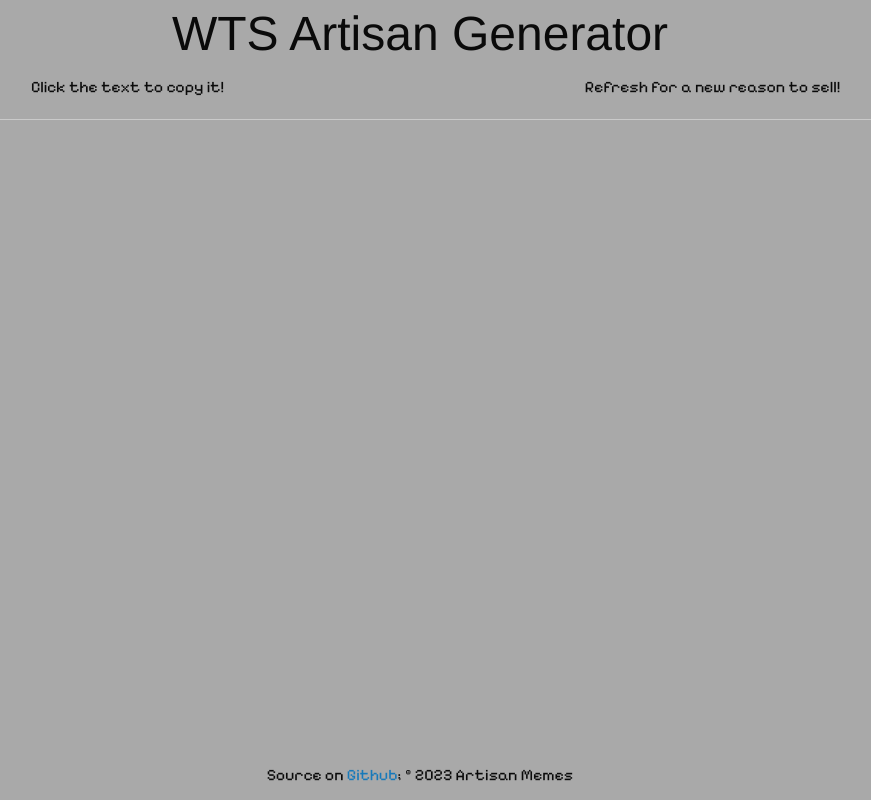
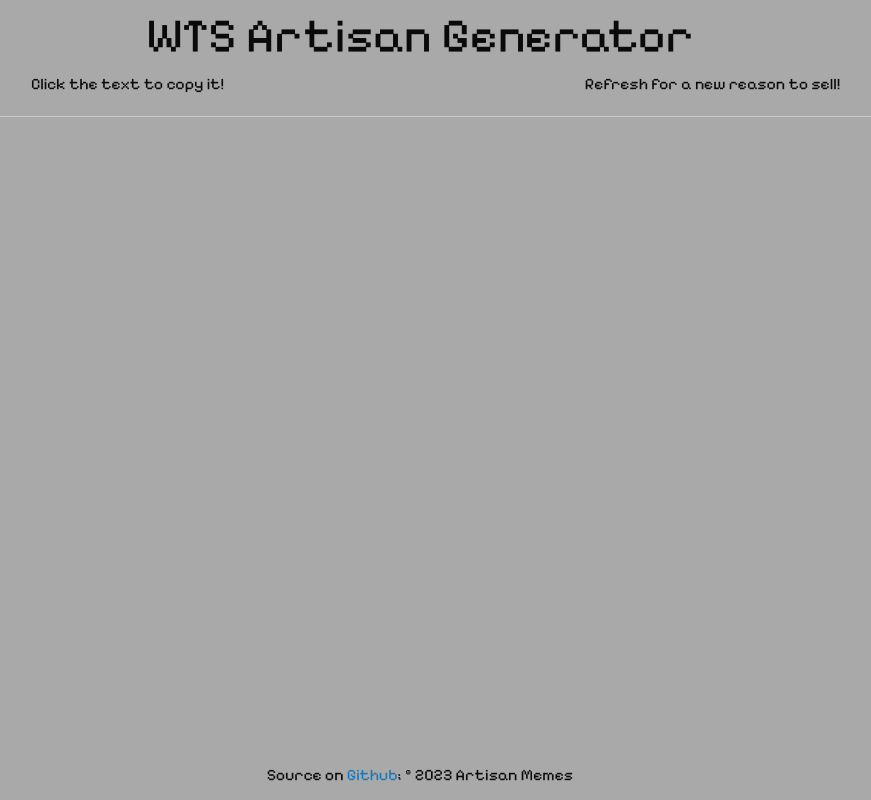
Before and after one commit to artisanmemes/wtsgenerator, a plain HTML site: page index.html in a window 1280 px wide. Shown: the whole page, without its empty margins (220-1091 px from the left). Drawn offline with nearby package versions, Linux system fonts and the light colour scheme; no server answers.

Commit message:
oke I pull

```diff
--- a/index.html
+++ b/index.html
@@ -20,7 +20,7 @@
 
 <body>
     <div class="grid-container">
-        <h1 class="text-center">WTS Artisan Generator</h1>
+        <div class="bigger text-center">WTS Artisan Generator</div>
         <div class="grid-x text-center">
             <div class="cell small-6">
                 Click the text to copy it!
--- a/public/css/style.css
+++ b/public/css/style.css
@@ -8,6 +8,12 @@ body {
     font-family: 'Pixelify Sans';
     font-size: 2rem
 }
+
+.bigger {
+    font-family: 'Pixelify Sans';
+    font-size: 3rem
+}
+
 .footer {
     height: 50px;
     position: fixed;
```
